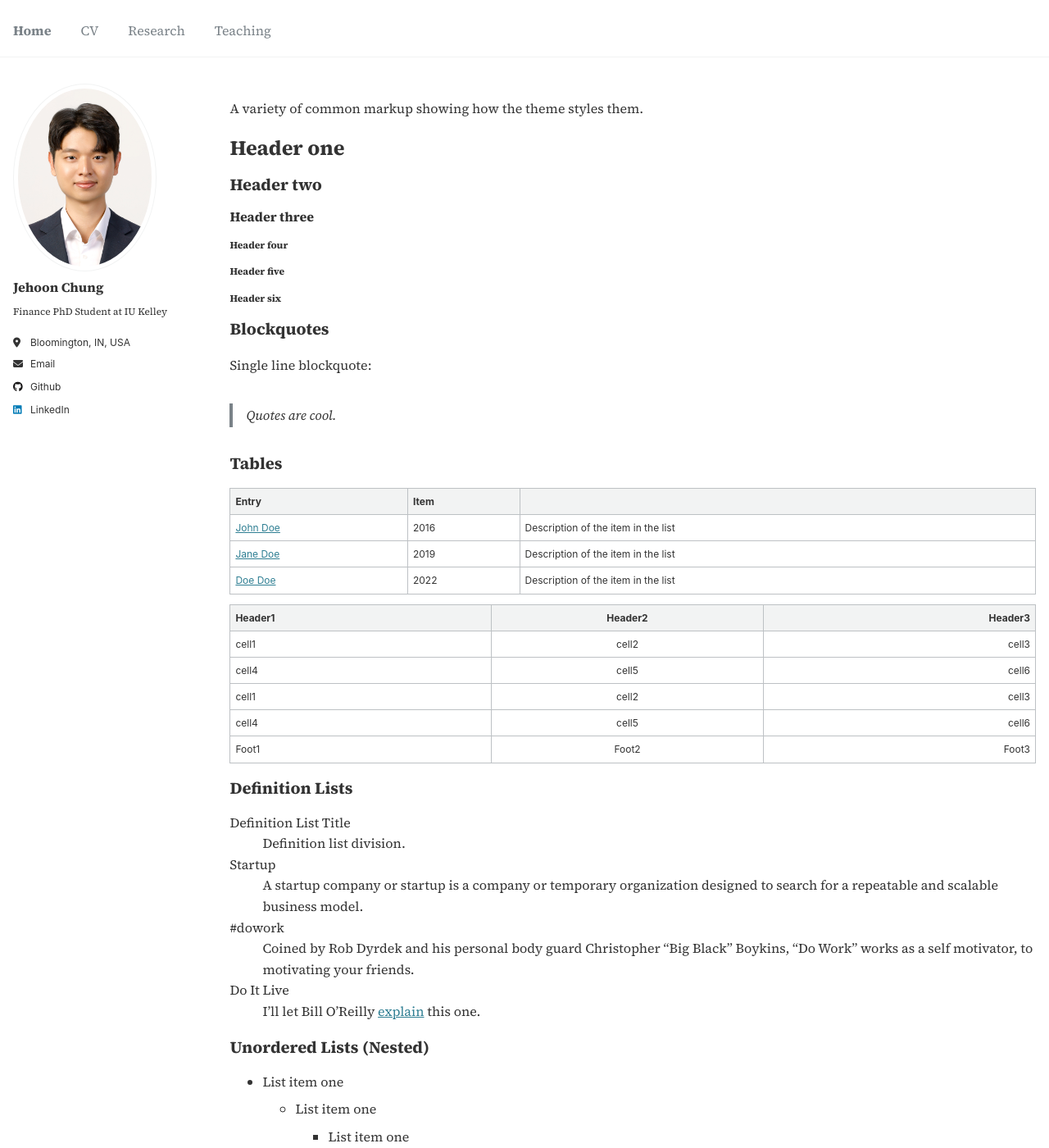
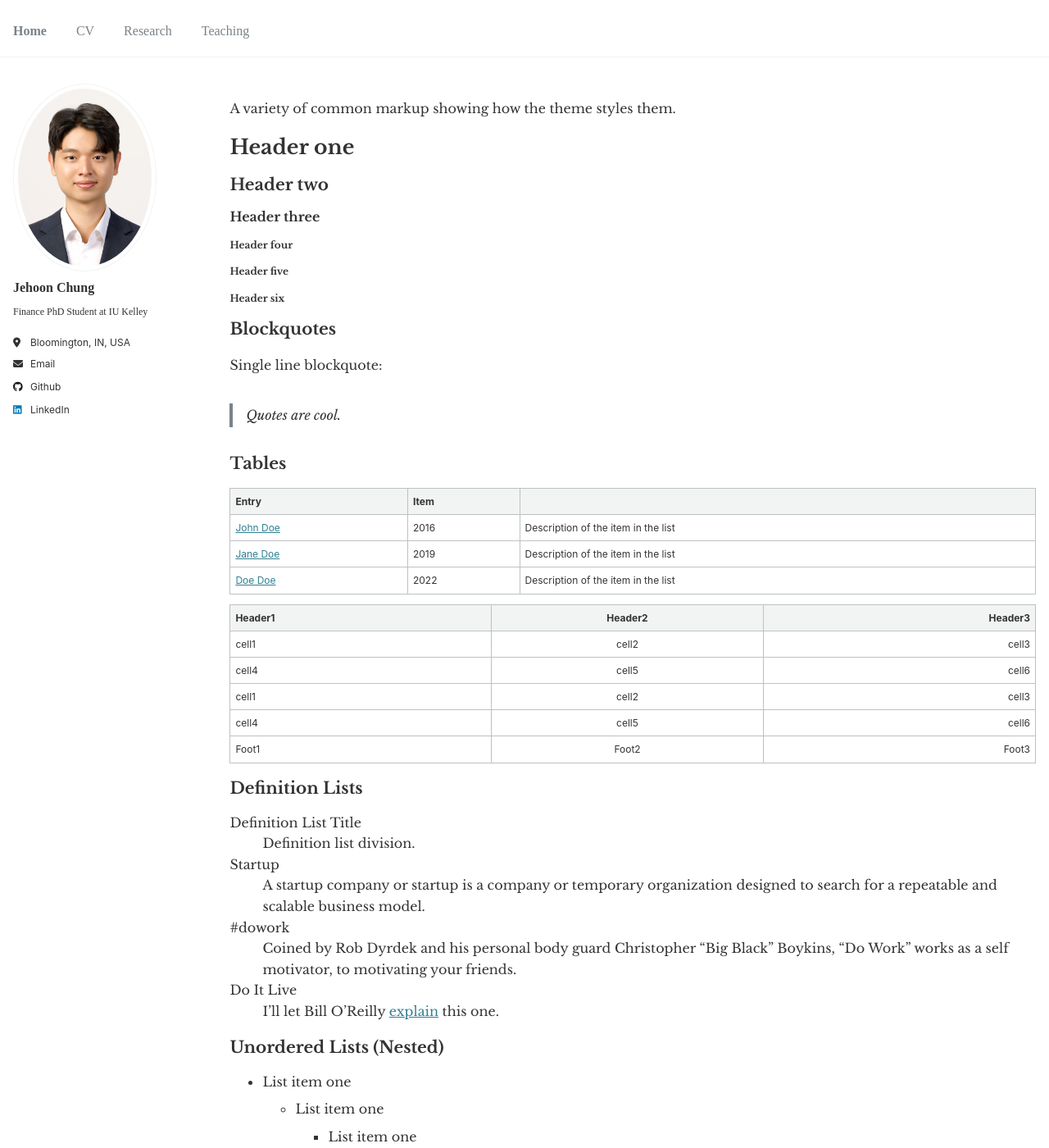
Before and after one commit to JehoonChung/jehoonchung.github.io, a Jekyll site: the page built from _pages/archive-layout-with-content.md, in a window 1280 px wide and 1400 px high. Shown: the whole window at 82% size. Built offline with Jekyll 4.4.1, drawn with Linux system fonts in a browser that asks for light colours.

Commit message:
Update main.scss

```diff
--- a/assets/css/main.scss
+++ b/assets/css/main.scss
@@ -39,25 +39,25 @@
 @import "vendor/font-awesome/brands";
 @import "vendor/magnific-popup/magnific-popup";
 @import "print";
-@import url('https://fonts.googleapis.com/css2?family=Source+Serif+4:ital,wght@0,400;0,700;1,400&display=swap');
+@import url('https://fonts.googleapis.com/css2?family=Libre+Baskerville:ital,wght@0,400;0,700;1,400&display=swap');
 @import "custom";
 
 /* Apply PT Serif globally */
 body {
-    font-family: 'Source Serif 4', serif;
+  font-family: 'Libre Baskerville', serif;
   font-size: 16px;
   line-height: 1.6;
-    color: #333; /* Adjust this color to your preference */
+  color: #333;
 }
 
 h1, h2, h3, h4, h5, h6 {
-    font-family: 'Source Serif 4', serif;
-    font-weight: 700; /* Use bold for headings */
+  font-family: 'Libre Baskerville', serif;
+  font-weight: 700;
   margin: 1rem 0;
 }
 
 p {
-    font-family: 'Source Serif 4', serif;
+  font-family: 'Libre Baskerville', serif;
   font-size: 16px;
   line-height: 1.8;
   margin-bottom: 1rem;
```
Lines whose indentation alone changed are shown as unchanged.
